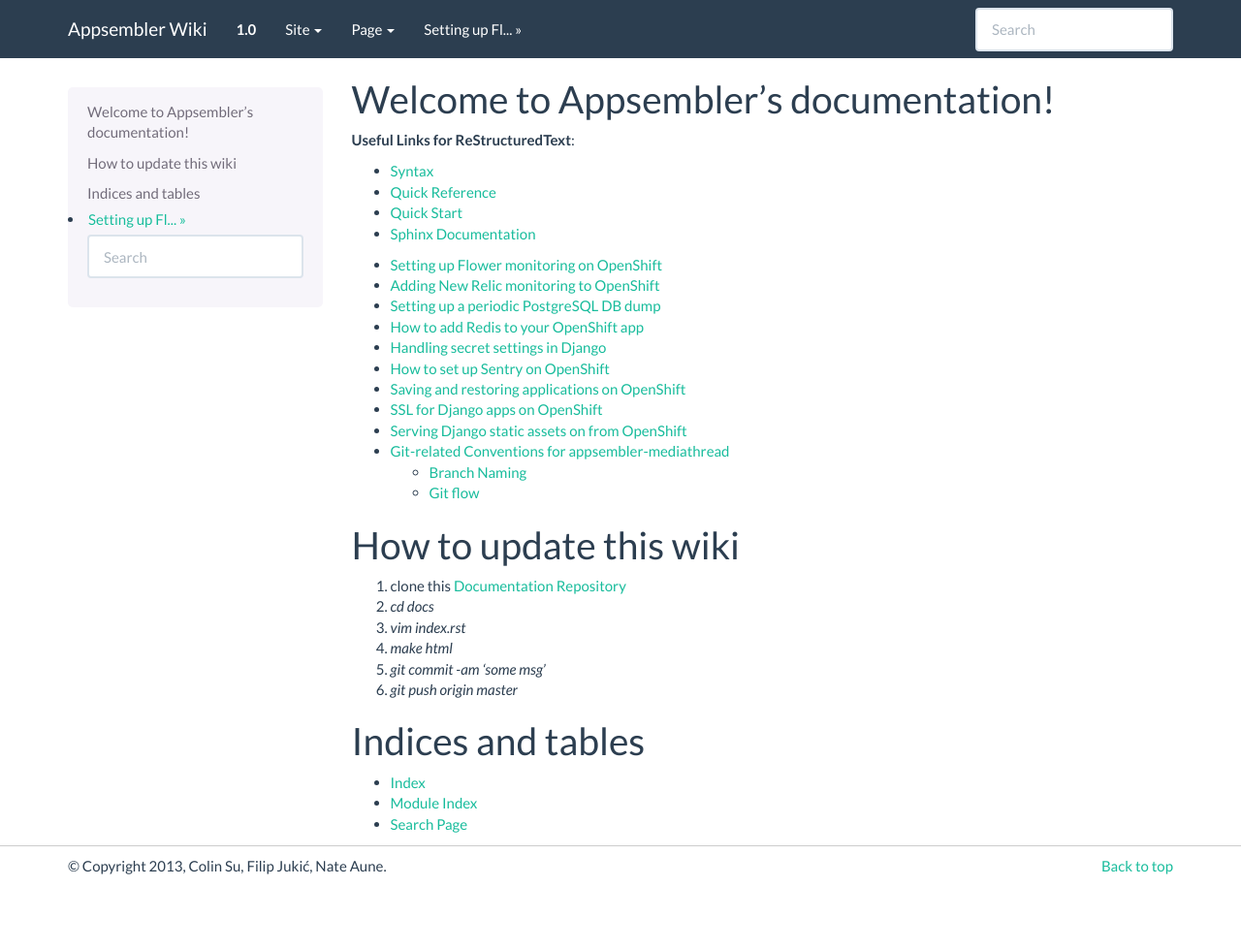
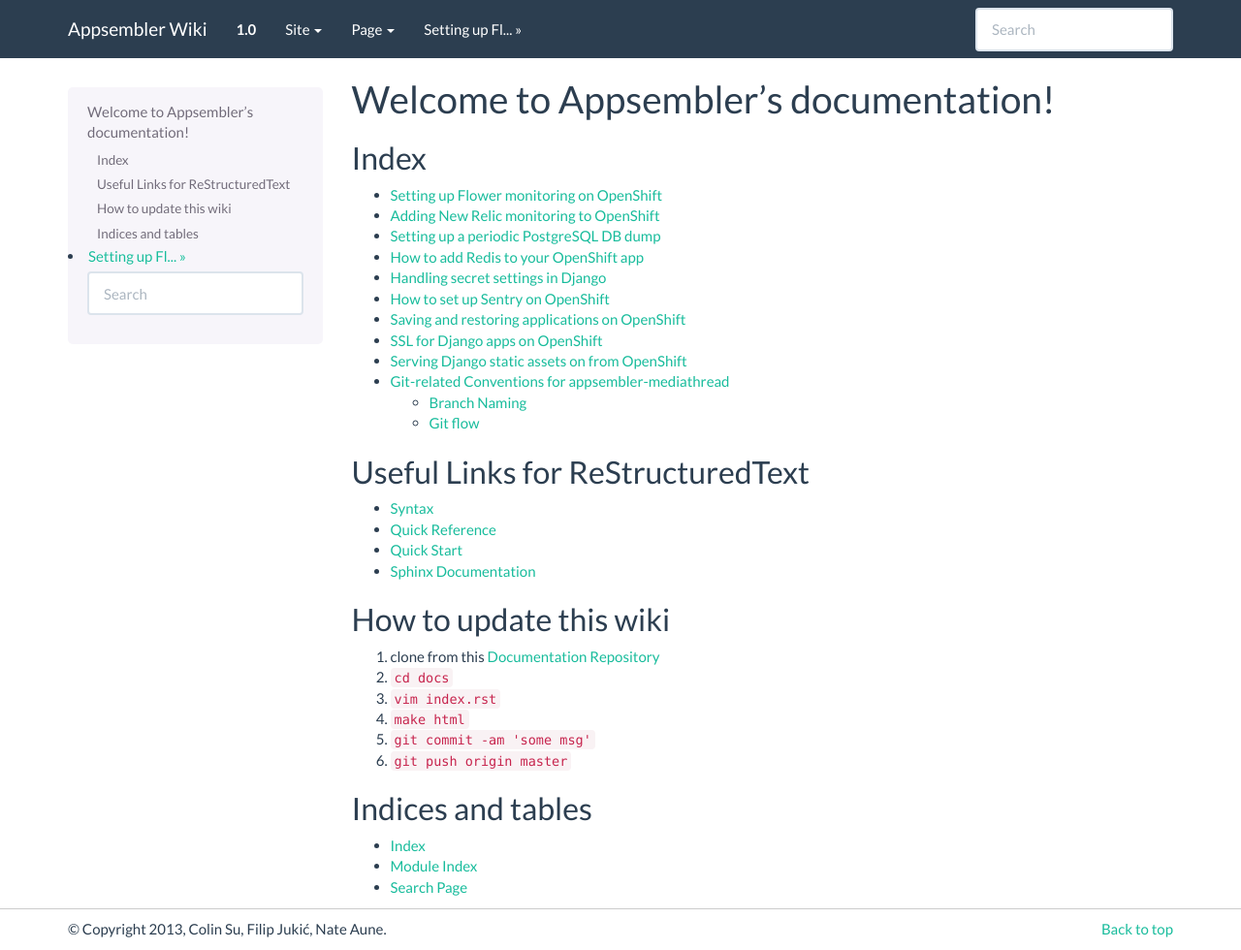
Before and after one commit to appsembler/appsembler-docs, a Sphinx documentation site: the page built from docs/index.rst, in a window 1280 px wide and 980 px high. Shown: the whole window at 97% size. Built offline with Sphinx 7.4.7, drawn with Linux system fonts in a browser that asks for light colours.

Commit message:
rewrite index

```diff
--- a/docs/index.rst
+++ b/docs/index.rst
@@ -3,20 +3,13 @@
    You can adapt this file completely to your liking, but it should at least
    contain the root `toctree` directive.
 
+++++++++++++++++++++++++++++++++++++++
 Welcome to Appsembler's documentation!
-======================================
+++++++++++++++++++++++++++++++++++++++
 
 
-**Useful Links for ReStructuredText**:
-
-* `Syntax <http://docutils.sourceforge.net/docs/ref/rst/restructuredtext.html>`_
-
-* `Quick Reference <http://docutils.sourceforge.net/docs/user/rst/quickref.html>`_
-
-* `Quick Start <http://docutils.sourceforge.net/docs/user/rst/quickstart.html>`_
-
-* `Sphinx Documentation <http://sphinx-doc.org/rest.html>`_
-
+Index
+=====
 
 .. toctree::
    :maxdepth: 2
@@ -33,15 +26,24 @@ Welcome to Appsembler's documentation!
    gitflow
 
 
+Useful Links for ReStructuredText
+=================================
+
+* `Syntax <http://docutils.sourceforge.net/docs/ref/rst/restructuredtext.html>`_
+* `Quick Reference <http://docutils.sourceforge.net/docs/user/rst/quickref.html>`_
+* `Quick Start <http://docutils.sourceforge.net/docs/user/rst/quickstart.html>`_
+* `Sphinx Documentation <http://sphinx-doc.org/rest.html>`_
+
+
 How to update this wiki
 =======================
 
-1. clone this `Documentation Repository <https://github.com/appsembler/appsembler-docs>`_
-#. `cd docs`
-#. `vim index.rst`
-#. `make html`
-#. `git commit -am 'some msg'`
-#. `git push origin master`
+1. clone from this `Documentation Repository <https://github.com/appsembler/appsembler-docs>`_
+#. ``cd docs``
+#. ``vim index.rst``
+#. ``make html``
+#. ``git commit -am 'some msg'``
+#. ``git push origin master``
 
 Indices and tables
 ==================
```
